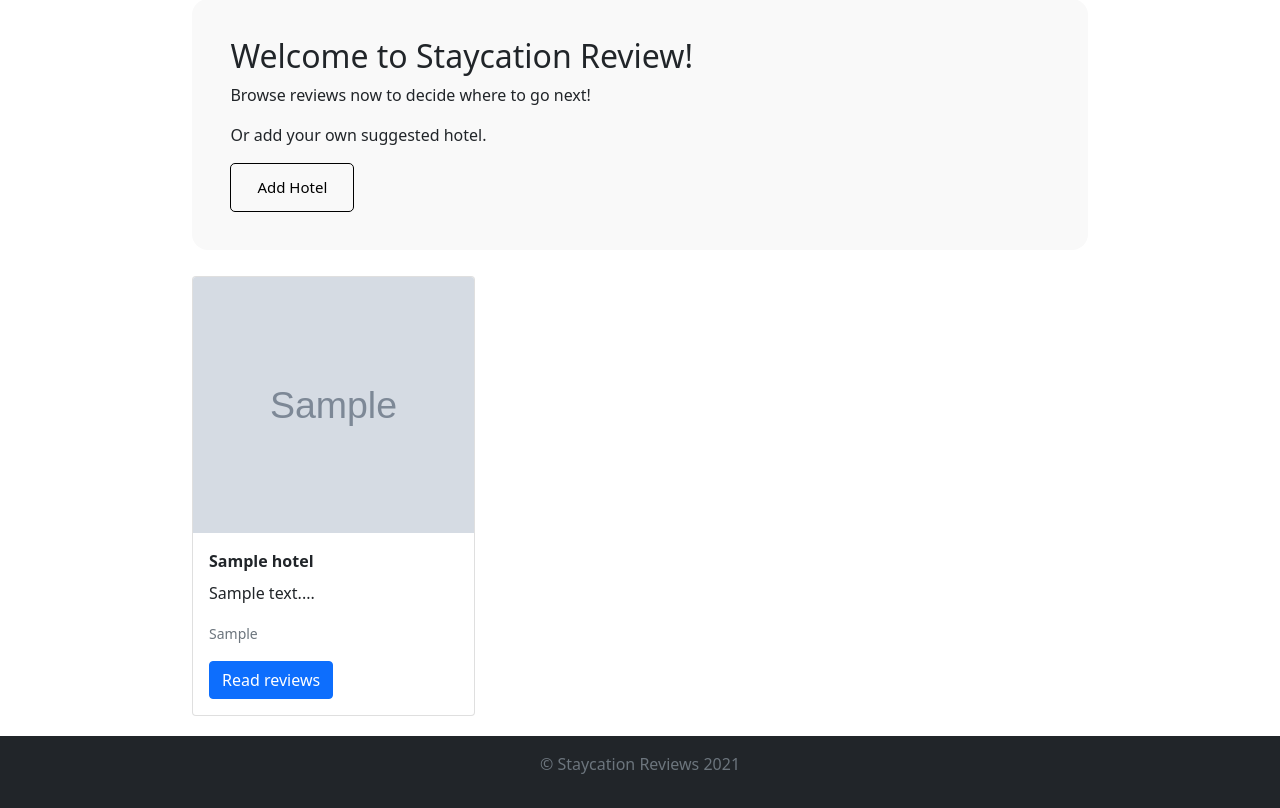
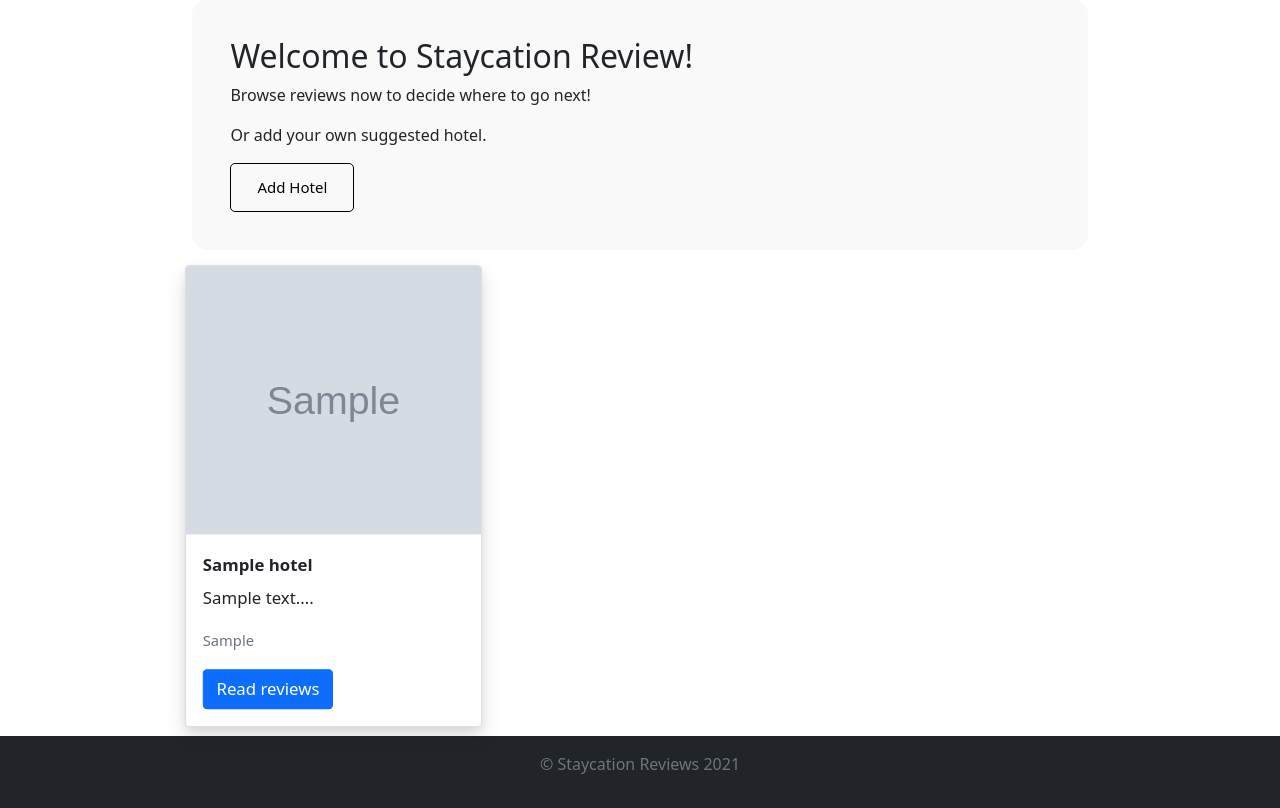
Before and after one commit to kritmok/staycation-review, a Node server app: page /hotels/ in a window 1280 px wide, with the pointer over the restyled element. Shown: the part 85-893 px from the top of the page. Run offline with Node 20, Linux system fonts and the light colour scheme; tables that the repository leaves empty hold one stand-in row (values such as "Sample post"); grey boxes marked "Sample" are stand-in pictures; some libraries are stand-ins or nearby versions.

Commit message:
add hover card effect

```diff
--- a/public/stylesheets/index.css
+++ b/public/stylesheets/index.css
@@ -29,6 +29,12 @@
 
 }
 
+.card:hover{
+    transform: scale(1.05);
+    transition: all 0.3s ease-out;
+    box-shadow: 0 10px 20px rgba(0,0,0,.12), 0 4px 8px rgba(0,0,0,.06);
+  }
+
 .hotel-img{
     width:100%;
     height: 20vw;
```
